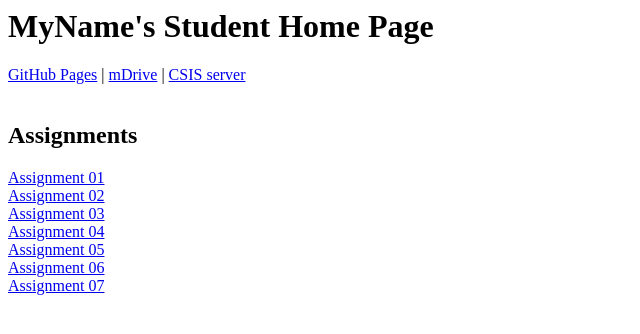
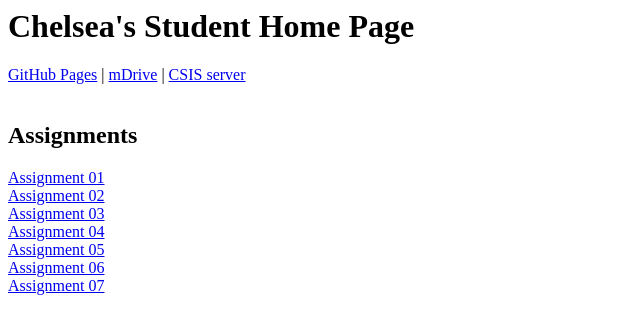
Before and after one commit to cnewcombe034/cnewcombe034.github.io, a plain HTML site: page index.html in a window 1280 px wide. Shown: the whole page, without its empty margins (0-640 px from the left). Drawn offline with Linux system fonts and the light colour scheme.

Commit message:
Update index.html

```diff
--- a/index.html
+++ b/index.html
@@ -1,4 +1,4 @@
-<h1>MyName's Student Home Page</h1>
+<h1>Chelsea's Student Home Page</h1>
 <a href="#">GitHub Pages</a> |
 <a href="#">mDrive</a> |
 <a href="#">CSIS server</a>
```
